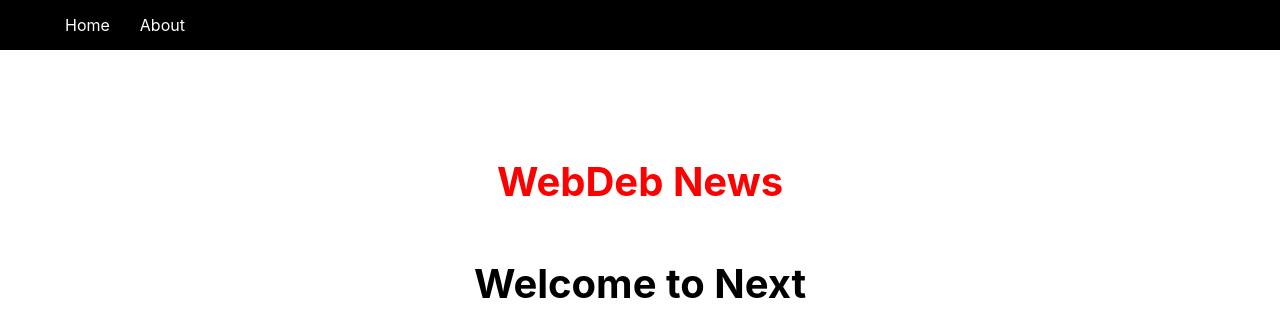
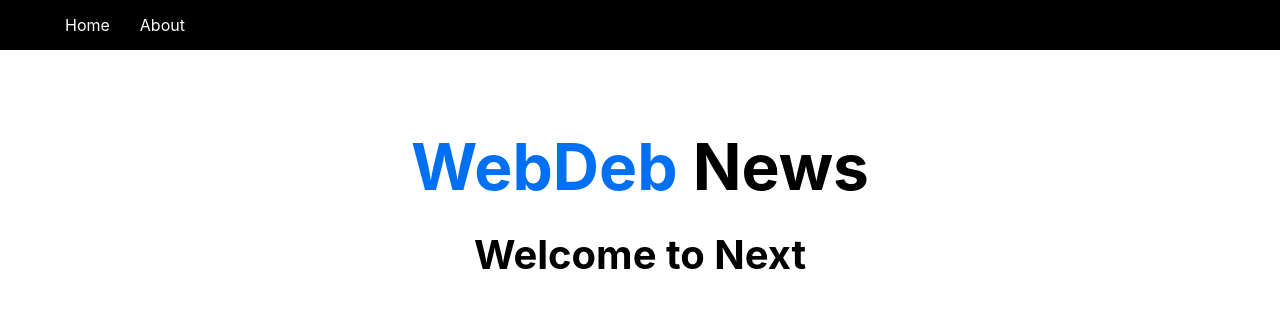
Before and after one commit to Chul0/next-intro, a Next.js app: page / in a window 1280 px wide. Shown: the top 336 px of the page. Built offline with nearby package versions, Linux system fonts and the light colour scheme.

Commit message:
left off

```diff
--- a/components/Header.js
+++ b/components/Header.js
@@ -3,17 +3,18 @@ import headerStyles from '../styles/Header.module.css'
 const Header = () => {
     return (
         <div>
-            <h1 className='title'>
+            <h1 className={headerStyles.title}>
                 <span>WebDeb</span> News
             </h1>
+                {/* Styled-JSX is a very lightweight library (only 3kb) built and maintained by Next.JS. In the last couple of years, it has grown massively in popularity.
                     <style jsx>
                         {`
                             .title {
-                        color: red
+                                color: red;
                             }
                         `}
                     </style>
-                {/* Styled-JSX is a very lightweight library (only 3kb) built and maintained by Next.JS. In the last couple of years, it has grown massively in popularity. */}
+                ${x > 6 ? 'red' : 'blue'} -> conditional style*/}
         </div>
     )
 }
```
Lines whose indentation alone changed are shown as unchanged.
